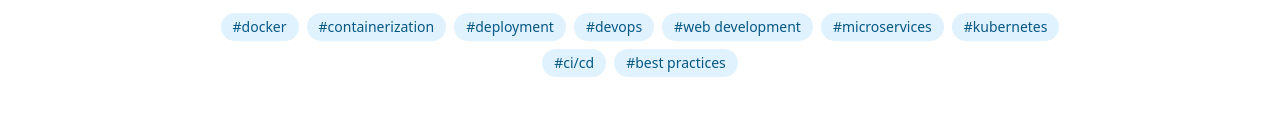
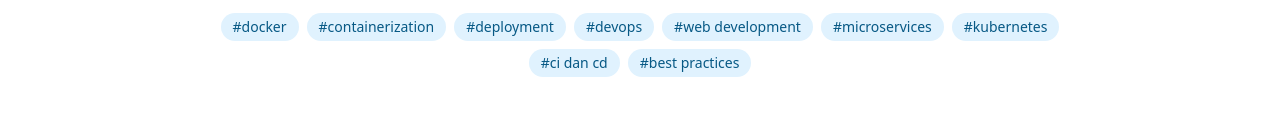
Before and after one commit to hilaltechnologic/hilaltechnologic, an Astro site: page /blog/docker-untuk-developer-2025-containerization-deployment-best-practices in a window 1280 px wide. Shown: the part 455-578 px from the top of the page. Built offline with nearby package versions, Linux system fonts and the light colour scheme; Astro itself is replaced by a stand-in of ours.

Commit message:
New artikel1

```diff
--- a/src/content/blog/docker-untuk-developer-2025-containerization-deployment-best-practices.mdx
+++ b/src/content/blog/docker-untuk-developer-2025-containerization-deployment-best-practices.mdx
@@ -5,7 +5,7 @@
 author:
   name: "Hilal Technologic"
   url: "https://hilaltechnologic.info/author/admin"
-tags: ["docker", "containerization", "deployment", "devops", "web development", "microservices", "kubernetes", "ci/cd", "best practices"]
+tags: ["docker", "containerization", "deployment", "devops", "web development", "microservices", "kubernetes", "ci dan cd", "best practices"]
 image: "/images/blog/docker-developer-2025-cover.webp"
 imageAlt: "Docker untuk Developer 2025 Tutorial Cover"
 featured: true
```
